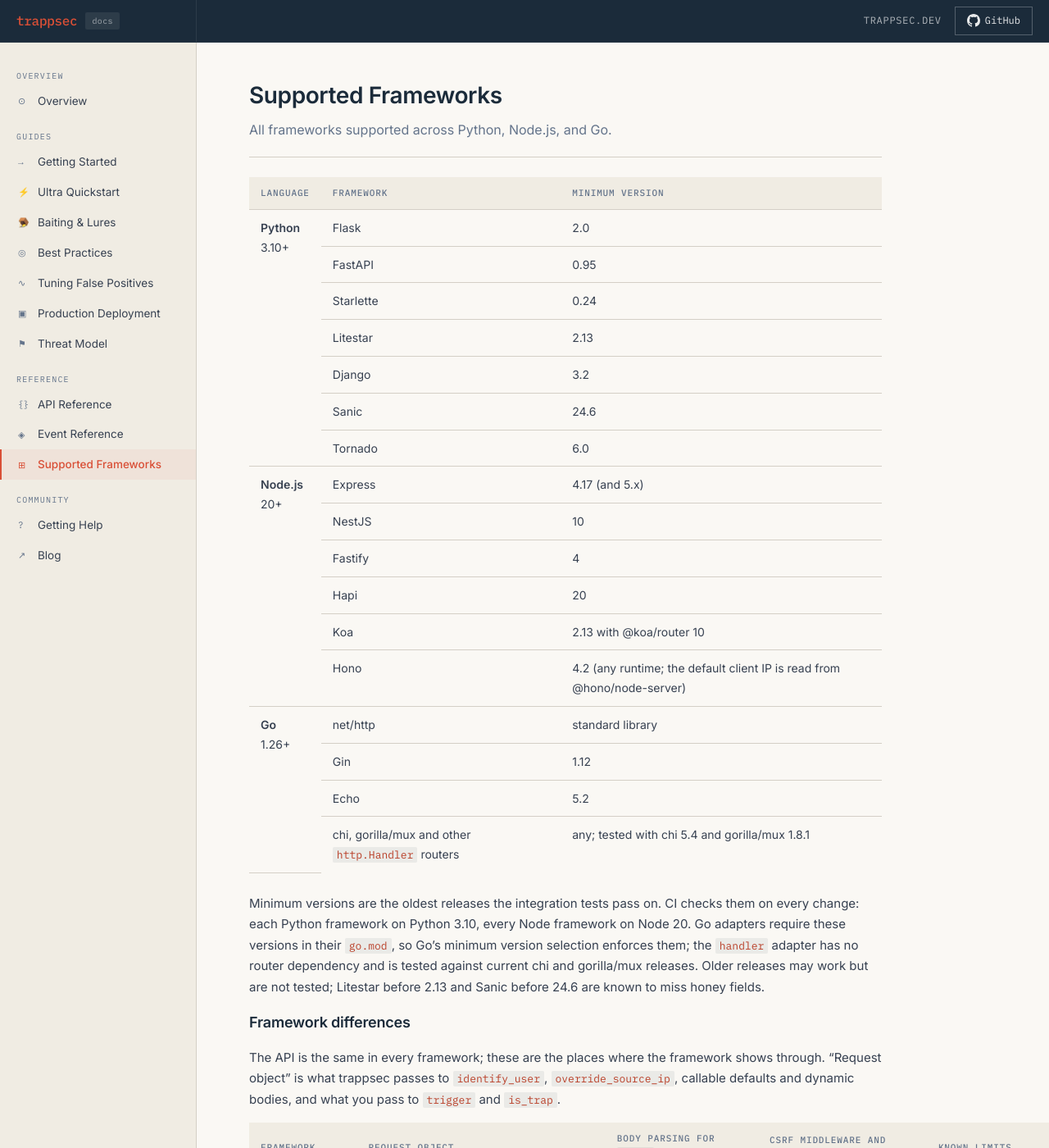
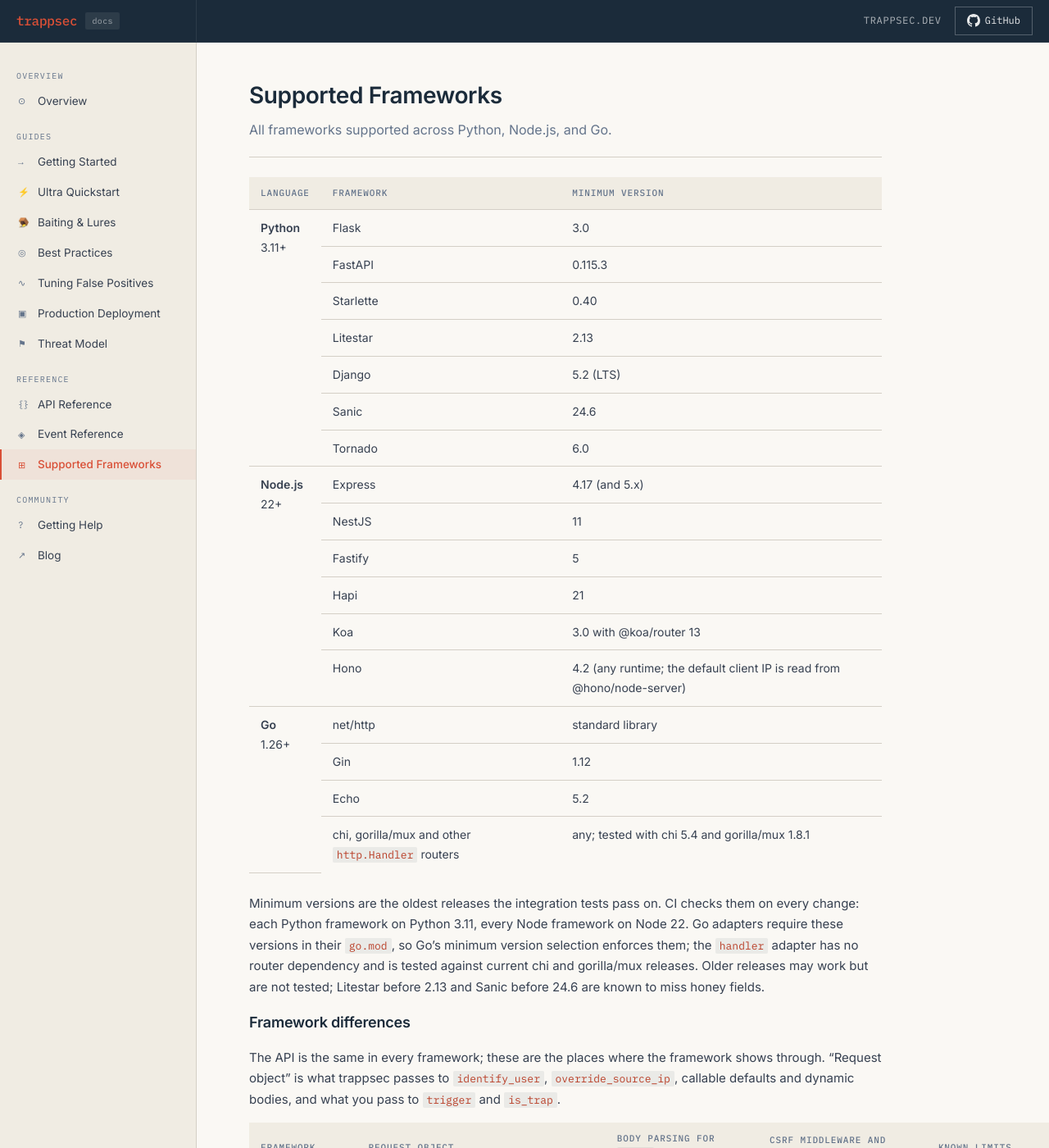
Before and after one commit to trappsec-dev/trappsec, a Jekyll site: the page built from docs/supported-frameworks.md, in a window 1280 px wide and 1400 px high. Shown: the whole window at 82% size. Built offline with Jekyll 4.4.1, drawn with Linux system fonts in a browser that asks for light colours.

Commit message:
Raise minimum supported versions
Python 3.11+ (3.10 reached end of life on 2026-10-01; 3.14 added to CI and
the classifiers) and Node 22+ (Node 20 reached end of life on 2026-04-30;
CI tests 22, 24 and 26).

Framework floors, each the oldest release CI now runs the integration
tests against: Flask 3.0, FastAPI 0.115.3, Starlette 0.40, Django 5.2 LTS,
Fastify 5, NestJS 11, Hapi 21, Koa 3 with @koa/router 13. Litestar, Sanic,
Tornado, Express and Hono are unchanged. The Python minimum jobs no longer
need httpx<0.28 or an old Werkzeug.

Verified locally: each Python floor's integration tests on Python 3.11,
the full Python suite on 3.11 and 3.14 (442 passed), and the Node
integration suite at every Node floor on Node 22 (125 passed).

Co-Authored-By: Claude Opus 5.5 <noreply@anthropic.com>
Claude-Session: https://claude.ai/code/session_01DKvnP4sQK46NeGsLaHANTk

```diff
--- a/docs/supported-frameworks.md
+++ b/docs/supported-frameworks.md
@@ -15,17 +15,17 @@ tagline: "All frameworks supported across Python, Node.js, and Go."
   </thead>
   <tbody>
     <tr>
-      <td rowspan="7"><b>Python</b><br>3.10+</td>
+      <td rowspan="7"><b>Python</b><br>3.11+</td>
       <td>Flask</td>
-      <td>2.0</td>
+      <td>3.0</td>
     </tr>
     <tr>
       <td>FastAPI</td>
-      <td>0.95</td>
+      <td>0.115.3</td>
     </tr>
     <tr>
       <td>Starlette</td>
-      <td>0.24</td>
+      <td>0.40</td>
     </tr>
     <tr>
       <td>Litestar</td>
@@ -33,7 +33,7 @@ tagline: "All frameworks supported across Python, Node.js, and Go."
     </tr>
     <tr>
       <td>Django</td>
-      <td>3.2</td>
+      <td>5.2 (LTS)</td>
     </tr>
     <tr>
       <td>Sanic</td>
@@ -44,25 +44,25 @@ tagline: "All frameworks supported across Python, Node.js, and Go."
       <td>6.0</td>
     </tr>
     <tr>
-      <td rowspan="6"><b>Node.js</b><br>20+</td>
+      <td rowspan="6"><b>Node.js</b><br>22+</td>
       <td>Express</td>
       <td>4.17 (and 5.x)</td>
     </tr>
     <tr>
       <td>NestJS</td>
-      <td>10</td>
+      <td>11</td>
     </tr>
     <tr>
       <td>Fastify</td>
-      <td>4</td>
+      <td>5</td>
     </tr>
     <tr>
       <td>Hapi</td>
-      <td>20</td>
+      <td>21</td>
     </tr>
     <tr>
       <td>Koa</td>
-      <td>2.13 with @koa/router 10</td>
+      <td>3.0 with @koa/router 13</td>
     </tr>
     <tr>
       <td>Hono</td>
@@ -88,7 +88,7 @@ tagline: "All frameworks supported across Python, Node.js, and Go."
   </tbody>
 </table>
 
-Minimum versions are the oldest releases the integration tests pass on. CI checks them on every change: each Python framework on Python 3.10, every Node framework on Node 20. Go adapters require these versions in their `go.mod`, so Go's minimum version selection enforces them; the `handler` adapter has no router dependency and is tested against current chi and gorilla/mux releases. Older releases may work but are not tested; Litestar before 2.13 and Sanic before 24.6 are known to miss honey fields.
+Minimum versions are the oldest releases the integration tests pass on. CI checks them on every change: each Python framework on Python 3.11, every Node framework on Node 22. Go adapters require these versions in their `go.mod`, so Go's minimum version selection enforces them; the `handler` adapter has no router dependency and is tested against current chi and gorilla/mux releases. Older releases may work but are not tested; Litestar before 2.13 and Sanic before 24.6 are known to miss honey fields.
 
 ## Framework differences
 
--- a/packages/node/package.json
+++ b/packages/node/package.json
@@ -37,7 +37,7 @@
     "LICENSE"
   ],
   "engines": {
-    "node": ">=20"
+    "node": ">=22"
   },
   "keywords": [
     "security",
--- a/packages/python/pyproject.toml
+++ b/packages/python/pyproject.toml
@@ -11,17 +11,17 @@ authors = [
 description = "deception as a developer tool"
 readme = "README.md"
 license = { file = "LICENSE" }
-requires-python = ">=3.10"
+requires-python = ">=3.11"
 keywords = ["security", "deception", "honeypot", "honey fields", "decoy", "api security"]
 classifiers = [
     "Development Status :: 4 - Beta",
     "Intended Audience :: Developers",
     "Programming Language :: Python :: 3",
     "Programming Language :: Python :: 3 :: Only",
-    "Programming Language :: Python :: 3.10",
     "Programming Language :: Python :: 3.11",
     "Programming Language :: Python :: 3.12",
     "Programming Language :: Python :: 3.13",
+    "Programming Language :: Python :: 3.14",
     "License :: OSI Approved :: MIT License",
     "Operating System :: OS Independent",
     "Topic :: Security",
```
Also changed, not shown: CONTRIBUTING.md (+3 -3 lines), plugins/trappsec/skills/add-deception/references/trappsec-api.md (+2 -2 lines), tests/e2e/pyproject.toml (+1 -1 lines), .github/workflows/test.yml, CHANGELOG.md, packages/node/README.md, packages/python/README.md, tests/e2e/README.md, 1 other file.
